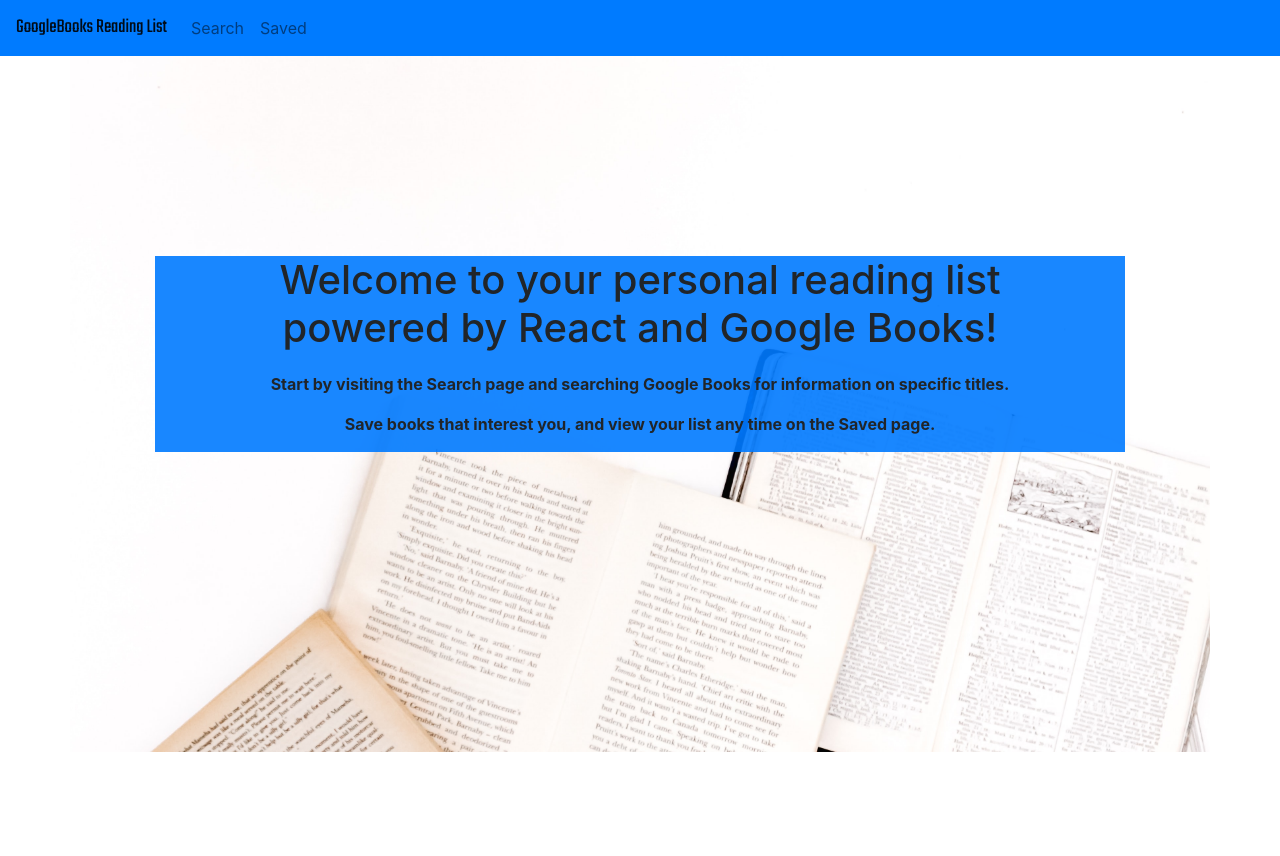
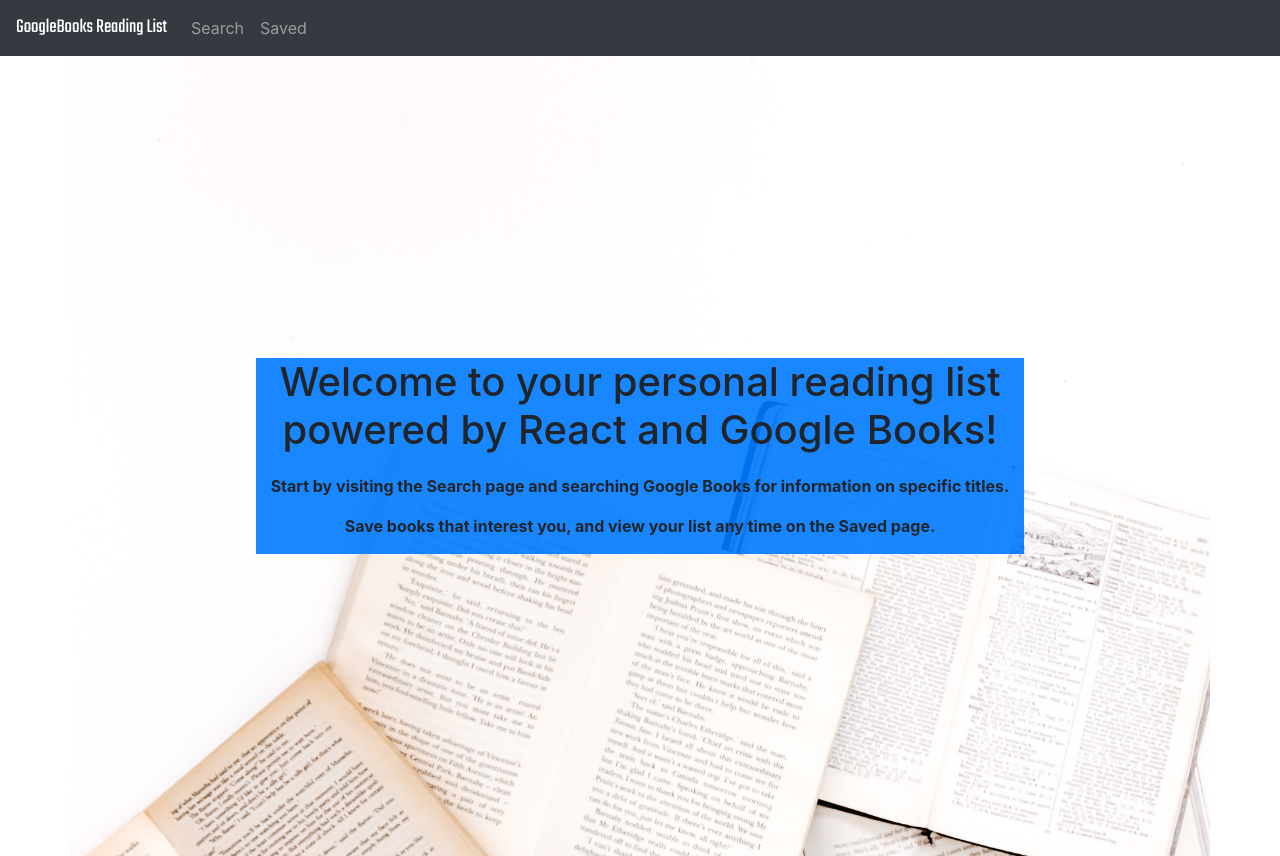
Before and after one commit to rsowald/React-Google-Books-List, a React (Create React App) app in the folder client/: page / in a window 1280 px wide. Before the commit the page ends 800 px from the top, so only its background shows below. Built offline with nearby package versions, Linux system fonts and the light colour scheme; no server answers.

Commit message:
final styling changes

```diff
--- a/client/src/components/Navbar.js
+++ b/client/src/components/Navbar.js
@@ -5,13 +5,13 @@ import { Link } from 'react-router-dom';
 
 function MyNav() {
     return (
-        <Navbar collapseOnSelect expand="md" bg="primary" variant="light">
+        <Navbar collapseOnSelect expand="md" bg="dark" variant="dark">
             <Navbar.Brand as={Link} to="/" style={{ fontFamily: "Teko, sans-serif" }}>GoogleBooks Reading List</Navbar.Brand>
             <Navbar.Toggle aria-controls="responsive-navbar-nav" />
             <Navbar.Collapse id="responsive-navbar-nav">
                 <Nav className="mr-auto">
-                    <Nav.Link as={Link} to="/search" >Search</Nav.Link>
-                    <Nav.Link as={Link} to="/saved" >Saved</Nav.Link>
+                    <Nav.Link as={Link} to="/search">Search</Nav.Link>
+                    <Nav.Link as={Link} to="/saved">Saved</Nav.Link>
                 </Nav>
             </Navbar.Collapse>
         </Navbar>
--- a/client/src/index.css
+++ b/client/src/index.css
@@ -2,4 +2,9 @@ body {
   margin: 0;
   padding: 0;
   font-family: sans-serif;
+  height: 100%;
 }
+
+html {
+  height: 100%;
+}
--- a/client/src/pages/Home.js
+++ b/client/src/pages/Home.js
@@ -3,10 +3,10 @@ import { Container, Row, Col } from 'react-bootstrap';
 
 function Home() {
     return (
-        <Container style={{
-            padding: "200px 100px 300px 100px",
+        <Container className="d-flex align-items-center justify-content-center" style={{
+            width: '100vw',
+            height: '100vh',
             backgroundImage: `url(./background.jpg)`,
-            height: "auto",
             backgroundPosition: "center",
             backgroundRepeat: "no-repeat",
             backgroundSize: "cover"
```
